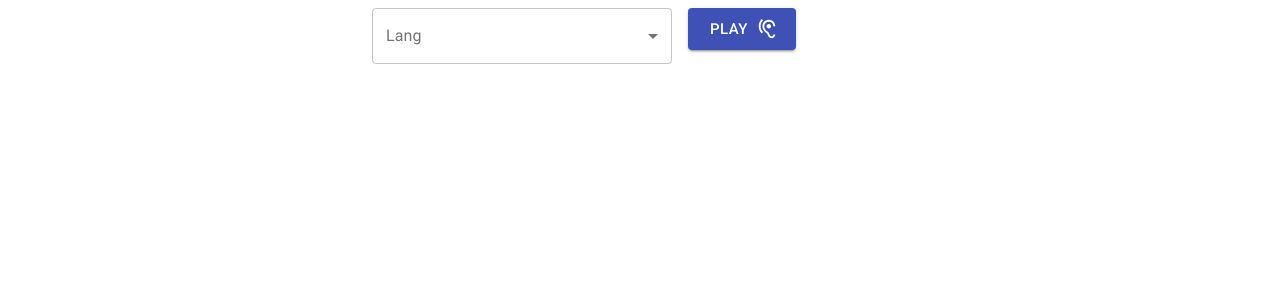
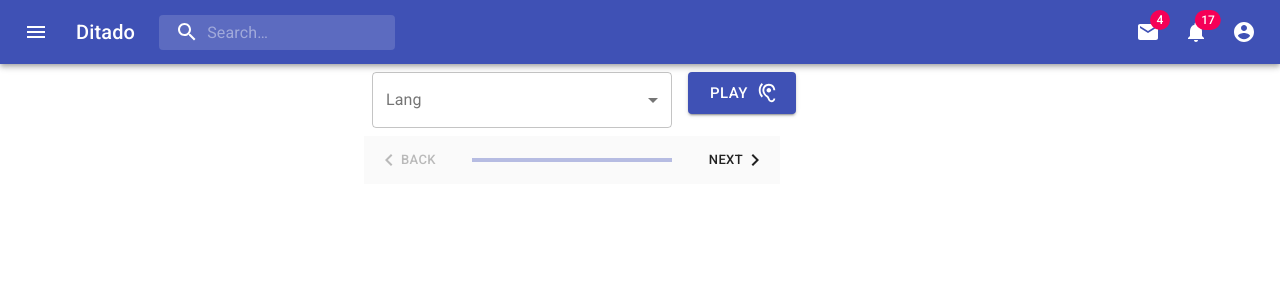
Before and after one commit to orivelton/ditado, a React (Create React App) app: page / in a window 1280 px wide. Shown: the top 300 px of the page. Built offline with nearby package versions, Linux system fonts and the light colour scheme.

Commit message:
chore: Added progress stepper

```diff
--- a/src/App.js
+++ b/src/App.js
@@ -3,14 +3,18 @@ import Container from '@material-ui/core/Container';
 
 import Play from './components/Play';
 import Lang from './components/Lang';
+import Header from './components/Header';
 
 const  App = () => (
+  <>
+    <Header />
     <Container maxWidth="sm">
       <div className="App">
         <Lang />
         <Play />
       </div>
     </Container>
+  </>
 );
 
 export default App;
--- /dev/null
+++ b/src/components/Header.js
@@ -0,0 +1,235 @@
+
+import React from 'react';
+import { fade, makeStyles } from '@material-ui/core/styles';
+import AppBar from '@material-ui/core/AppBar';
+import Toolbar from '@material-ui/core/Toolbar';
+import IconButton from '@material-ui/core/IconButton';
+import Typography from '@material-ui/core/Typography';
+import InputBase from '@material-ui/core/InputBase';
+import Badge from '@material-ui/core/Badge';
+import MenuItem from '@material-ui/core/MenuItem';
+import Menu from '@material-ui/core/Menu';
+import MenuIcon from '@material-ui/icons/Menu';
+import SearchIcon from '@material-ui/icons/Search';
+import AccountCircle from '@material-ui/icons/AccountCircle';
+import MailIcon from '@material-ui/icons/Mail';
+import NotificationsIcon from '@material-ui/icons/Notifications';
+import MoreIcon from '@material-ui/icons/MoreVert';
+
+const useStyles = makeStyles((theme) => ({
+  grow: {
+    flexGrow: 1,
+  },
+  menuButton: {
+    marginRight: theme.spacing(2),
+  },
+  title: {
+    display: 'none',
+    [theme.breakpoints.up('sm')]: {
+      display: 'block',
+    },
+  },
+  search: {
+    position: 'relative',
+    borderRadius: theme.shape.borderRadius,
+    backgroundColor: fade(theme.palette.common.white, 0.15),
+    '&:hover': {
+      backgroundColor: fade(theme.palette.common.white, 0.25),
+    },
+    marginRight: theme.spacing(2),
+    marginLeft: 0,
+    width: '100%',
+    [theme.breakpoints.up('sm')]: {
+      marginLeft: theme.spacing(3),
+      width: 'auto',
+    },
+  },
+  searchIcon: {
+    padding: theme.spacing(0, 2),
+    height: '100%',
+    position: 'absolute',
+    pointerEvents: 'none',
+    display: 'flex',
+    alignItems: 'center',
+    justifyContent: 'center',
+  },
+  inputRoot: {
+    color: 'inherit',
+  },
+  inputInput: {
+    padding: theme.spacing(1, 1, 1, 0),
+    // vertical padding + font size from searchIcon
+    paddingLeft: `calc(1em + ${theme.spacing(4)}px)`,
+    transition: theme.transitions.create('width'),
+    width: '100%',
+    [theme.breakpoints.up('md')]: {
+      width: '20ch',
+    },
+  },
+  sectionDesktop: {
+    display: 'none',
+    [theme.breakpoints.up('md')]: {
+      display: 'flex',
+    },
+  },
+  sectionMobile: {
+    display: 'flex',
+    [theme.breakpoints.up('md')]: {
+      display: 'none',
+    },
+  },
+}));
+
+const Header = () => {
+  const classes = useStyles();
+  const [anchorEl, setAnchorEl] = React.useState(null);
+  const [mobileMoreAnchorEl, setMobileMoreAnchorEl] = React.useState(null);
+
+  const isMenuOpen = Boolean(anchorEl);
+  const isMobileMenuOpen = Boolean(mobileMoreAnchorEl);
+
+  const handleProfileMenuOpen = (event) => {
+    setAnchorEl(event.currentTarget);
+  };
+
+  const handleMobileMenuClose = () => {
+    setMobileMoreAnchorEl(null);
+  };
+
+  const handleMenuClose = () => {
+    setAnchorEl(null);
+    handleMobileMenuClose();
+  };
+
+  const handleMobileMenuOpen = (event) => {
+    setMobileMoreAnchorEl(event.currentTarget);
+  };
+
+  const menuId = 'primary-search-account-menu';
+  const renderMenu = (
+    <Menu
+      anchorEl={anchorEl}
+      anchorOrigin={{ vertical: 'top', horizontal: 'right' }}
+      id={menuId}
+      keepMounted
+      transformOrigin={{ vertical: 'top', horizontal: 'right' }}
+      open={isMenuOpen}
+      onClose={handleMenuClose}
+    >
+      <MenuItem onClick={handleMenuClose}>Profile</MenuItem>
+      <MenuItem onClick={handleMenuClose}>My account</MenuItem>
+    </Menu>
+  );
+
+  const mobileMenuId = 'primary-search-account-menu-mobile';
+  const renderMobileMenu = (
+    <Menu
+      anchorEl={mobileMoreAnchorEl}
+      anchorOrigin={{ vertical: 'top', horizontal: 'right' }}
+      id={mobileMenuId}
+      keepMounted
+      transformOrigin={{ vertical: 'top', horizontal: 'right' }}
+      open={isMobileMenuOpen}
+      onClose={handleMobileMenuClose}
+    >
+      <MenuItem>
+        <IconButton aria-label="show 4 new mails" color="inherit">
+          <Badge badgeContent={4} color="secondary">
+            <MailIcon />
+          </Badge>
+        </IconButton>
+        <p>Messages</p>
+      </MenuItem>
+      <MenuItem>
+        <IconButton aria-label="show 11 new notifications" color="inherit">
+          <Badge badgeContent={11} color="secondary">
+            <NotificationsIcon />
+          </Badge>
+        </IconButton>
+        <p>Notifications</p>
+      </MenuItem>
+      <MenuItem onClick={handleProfileMenuOpen}>
+        <IconButton
+          aria-label="account of current user"
+          aria-controls="primary-search-account-menu"
+          aria-haspopup="true"
+          color="inherit"
+        >
+          <AccountCircle />
+        </IconButton>
+        <p>Profile</p>
+      </MenuItem>
+    </Menu>
+  );
+
+  return (
+    <div className={classes.grow}>
+      <AppBar position="static">
+        <Toolbar>
+          <IconButton
+            edge="start"
+            className={classes.menuButton}
+            color="inherit"
+            aria-label="open drawer"
+          >
+            <MenuIcon />
+          </IconButton>
+          <Typography className={classes.title} variant="h6" noWrap>
+            Ditado
+          </Typography>
+          <div className={classes.search}>
+            <div className={classes.searchIcon}>
+              <SearchIcon />
+            </div>
+            <InputBase
+              placeholder="Search…"
+              classes={{
+                root: classes.inputRoot,
+                input: classes.inputInput,
+              }}
+              inputProps={{ 'aria-label': 'search' }}
+            />
+          </div>
+          <div className={classes.grow} />
+          <div className={classes.sectionDesktop}>
+            <IconButton aria-label="show 4 new mails" color="inherit">
+              <Badge badgeContent={4} color="secondary">
+                <MailIcon />
+              </Badge>
+            </IconButton>
+            <IconButton aria-label="show 17 new notifications" color="inherit">
+              <Badge badgeContent={17} color="secondary">
+                <NotificationsIcon />
+              </Badge>
+            </IconButton>
+            <IconButton
+              edge="end"
+              aria-label="account of current user"
+              aria-controls={menuId}
+              aria-haspopup="true"
+              onClick={handleProfileMenuOpen}
+              color="inherit"
+            >
+              <AccountCircle />
+            </IconButton>
+          </div>
+          <div className={classes.sectionMobile}>
+            <IconButton
+              aria-label="show more"
+              aria-controls={mobileMenuId}
+              aria-haspopup="true"
+              onClick={handleMobileMenuOpen}
+              color="inherit"
+            >
+              <MoreIcon />
+            </IconButton>
+          </div>
+        </Toolbar>
+      </AppBar>
+      {renderMobileMenu}
+      {renderMenu}
+    </div>
+  );
+}
+
+export default Header;
--- a/src/components/Play.js
+++ b/src/components/Play.js
@@ -3,10 +3,10 @@ import React, { useState } from 'react';
 import Button from '@material-ui/core/Button';
 import { makeStyles } from '@material-ui/core/styles';
 import HearingIcon from '@material-ui/icons/Hearing';
-import ReplayIcon from '@material-ui/icons/Replay';
 
 import Words from '../data/text.json';
 import { speakText } from '../settings/config';
+import ProgressStepper from './ProgressStepper';
 
 const useStyles = makeStyles((theme) => ({
   button: {
@@ -23,52 +23,34 @@ const useStyles = makeStyles((theme) => ({
 
 const Play = () => {
   const [count, setCount] = useState(0);
-  const [showPlay, setShowPlay] = useState(true);
 
-  const readText = () => {
-    setCount(count + 1);
-    speakText(Words[count].text)
-
-    if((Words.length -1) === count) {
-      setShowPlay(false);
+  const handleNextPlayer = () => {
+    setCount((count) => count + 1);
   }
 
-  }
-
-  const reload = () => {
-    setCount(0);
-    setShowPlay(true);
+  const handleBackPlayer = () => {
+    setCount((count) => count - 1);
   }
 
   const classes = useStyles();
+  const progressStepper = { steps: Words.length, count, handleNextPlayer, handleBackPlayer };
 
   return (
     <>
       {
-        showPlay ? (
         <Button
           variant="contained"
           color="primary"
           size="large"
           className={classes.button}
           endIcon={<HearingIcon />}
-            onClick={readText}
+          onClick={() => speakText(Words[count].text)}
         >
           Play
         </ Button>
+      }
 
-        ) : (
-          <Button
-            variant="contained"
-            size="large"
-            className={classes.button}
-            endIcon={<ReplayIcon />}
-            onClick={reload}
-          >
-            Reload
-          </ Button>
-        )
-      }
+      <ProgressStepper {...progressStepper}/>
     </>
   )
 }
--- /dev/null
+++ b/src/components/ProgressStepper.js
@@ -0,0 +1,53 @@
+import React from 'react';
+import { makeStyles, useTheme } from '@material-ui/core/styles';
+import MobileStepper from '@material-ui/core/MobileStepper';
+import Button from '@material-ui/core/Button';
+import KeyboardArrowLeft from '@material-ui/icons/KeyboardArrowLeft';
+import KeyboardArrowRight from '@material-ui/icons/KeyboardArrowRight';
+
+const useStyles = makeStyles({
+  root: {
+    maxWidth: 400,
+    flexGrow: 1,
+  },
+});
+
+const ProgressStepper = ({steps, count, handleNextPlayer, handleBackPlayer}) => {
+  const classes = useStyles();
+  const theme = useTheme();
+  const [activeStep, setActiveStep] = React.useState(count);
+
+  const handleNext = () => {
+    handleNextPlayer();
+    setActiveStep((prevActiveStep) => prevActiveStep + 1);
+  };
+
+  const handleBack = () => {
+    handleBackPlayer();
+    setActiveStep((prevActiveStep) => prevActiveStep - 1);
+  };
+
+  return (
+    <MobileStepper
+      variant="progress"
+      steps={steps}
+      position="static"
+      activeStep={activeStep}
+      className={classes.root}
+      nextButton={
+        <Button size="small" onClick={handleNext} disabled={activeStep === steps}>
+          Next
+          {theme.direction === 'rtl' ? <KeyboardArrowLeft /> : <KeyboardArrowRight />}
+        </Button>
+      }
+      backButton={
+        <Button size="small" onClick={handleBack} disabled={activeStep === 0}>
+          {theme.direction === 'rtl' ? <KeyboardArrowRight /> : <KeyboardArrowLeft />}
+          Back
+        </Button>
+      }
+    />
+  );
+}
+
+export default ProgressStepper;
```
Lines whose indentation alone changed are shown as unchanged.
